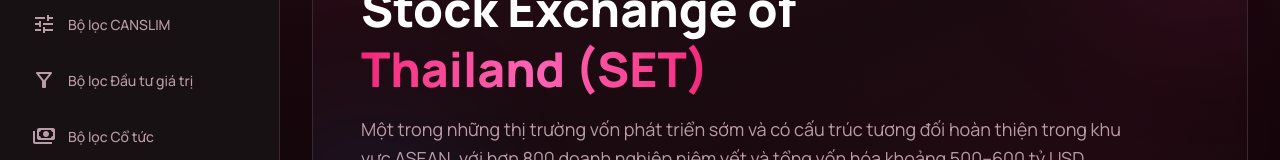
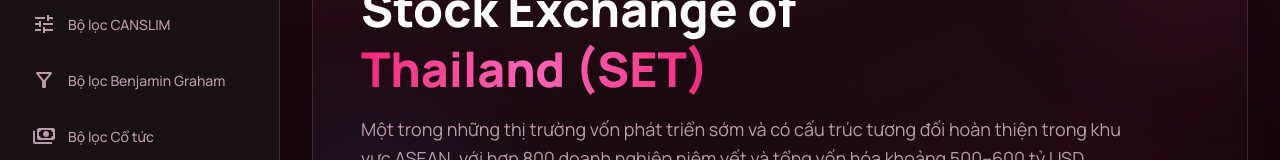
Before and after one commit to LeLongFintech/TopInvesment, a React (Vite) app in the folder frontend/: page / in a window 1280 px wide. Shown: the part 144-304 px from the top of the page. Built offline with nearby package versions, Linux system fonts and the light colour scheme.

Commit message:
Change name to Benjamin Graham filter

```diff
--- a/frontend/src/components/Sidebar.tsx
+++ b/frontend/src/components/Sidebar.tsx
@@ -11,7 +11,7 @@
   const navItems = [
     { id: 'dashboard', icon: 'dashboard', label: 'Tổng quan' },
     { id: 'canslim', icon: 'tune', label: 'Bộ lọc CANSLIM' },
-    { id: 'value', icon: 'filter_alt', label: 'Bộ lọc Đầu tư giá trị' },
+    { id: 'value', icon: 'filter_alt', label: 'Bộ lọc Benjamin Graham' },
     { id: 'dividend', icon: 'payments', label: 'Bộ lọc Cổ tức' },
   ];
 
--- a/frontend/src/components/ValueFilter.tsx
+++ b/frontend/src/components/ValueFilter.tsx
@@ -8,7 +8,7 @@
           <div className="lg:hidden"><span className="material-symbols-outlined text-heading cursor-pointer">menu</span></div>
           <div className="flex items-center gap-3">
             <div className="flex items-center justify-center size-8 rounded bg-el text-primary"><span className="material-symbols-outlined">candlestick_chart</span></div>
-            <h2 className="text-heading text-xl font-bold tracking-tight">Bộ lọc Đầu tư giá trị</h2>
+            <h2 className="text-heading text-xl font-bold tracking-tight">Bộ lọc Benjamin Graham</h2>
           </div>
           <div className="hidden md:flex h-10 w-96 items-center rounded-xl bg-card px-3 ring-1 ring-inset ring-line focus-within:ring-primary">
             <span className="material-symbols-outlined text-muted">search</span>
@@ -23,8 +23,8 @@
       <main className="flex-1 p-6 lg:p-10 space-y-8">
         <div className="flex flex-col md:flex-row justify-between items-start md:items-center gap-6 pb-6 border-b border-line">
           <div className="max-w-2xl">
-            <h1 className="text-3xl lg:text-4xl font-black text-heading mb-3 tracking-tight">Chiến lược Giá trị cốt lõi</h1>
-            <p className="text-muted text-lg leading-relaxed">Tìm kiếm các doanh nghiệp có nền tảng tài chính vững chắc, đang bị thị trường định giá thấp hơn giá trị thực. <span className="text-primary font-medium cursor-pointer hover:underline ml-1">Tìm hiểu thêm</span></p>
+            <h1 className="text-3xl lg:text-4xl font-black text-heading mb-3 tracking-tight">Chiến lược Benjamin Graham</h1>
+            <p className="text-muted text-lg leading-relaxed">Áp dụng triết lý đầu tư giá trị của Benjamin Graham — tìm kiếm doanh nghiệp có nền tảng tài chính vững chắc, đang bị thị trường định giá thấp hơn giá trị nội tại. <span className="text-primary font-medium cursor-pointer hover:underline ml-1">Tìm hiểu thêm</span></p>
           </div>
           <div className="flex gap-3">
             <button className="flex items-center gap-2 px-5 py-2.5 rounded-lg bg-el hover:bg-el/80 text-heading font-semibold transition-colors border border-transparent hover:border-primary/50"><span className="material-symbols-outlined text-sm">save</span>Lưu bộ lọc</button>
```
Also changed, not shown: 1 other file (tests, documents, lock files or other folders).
